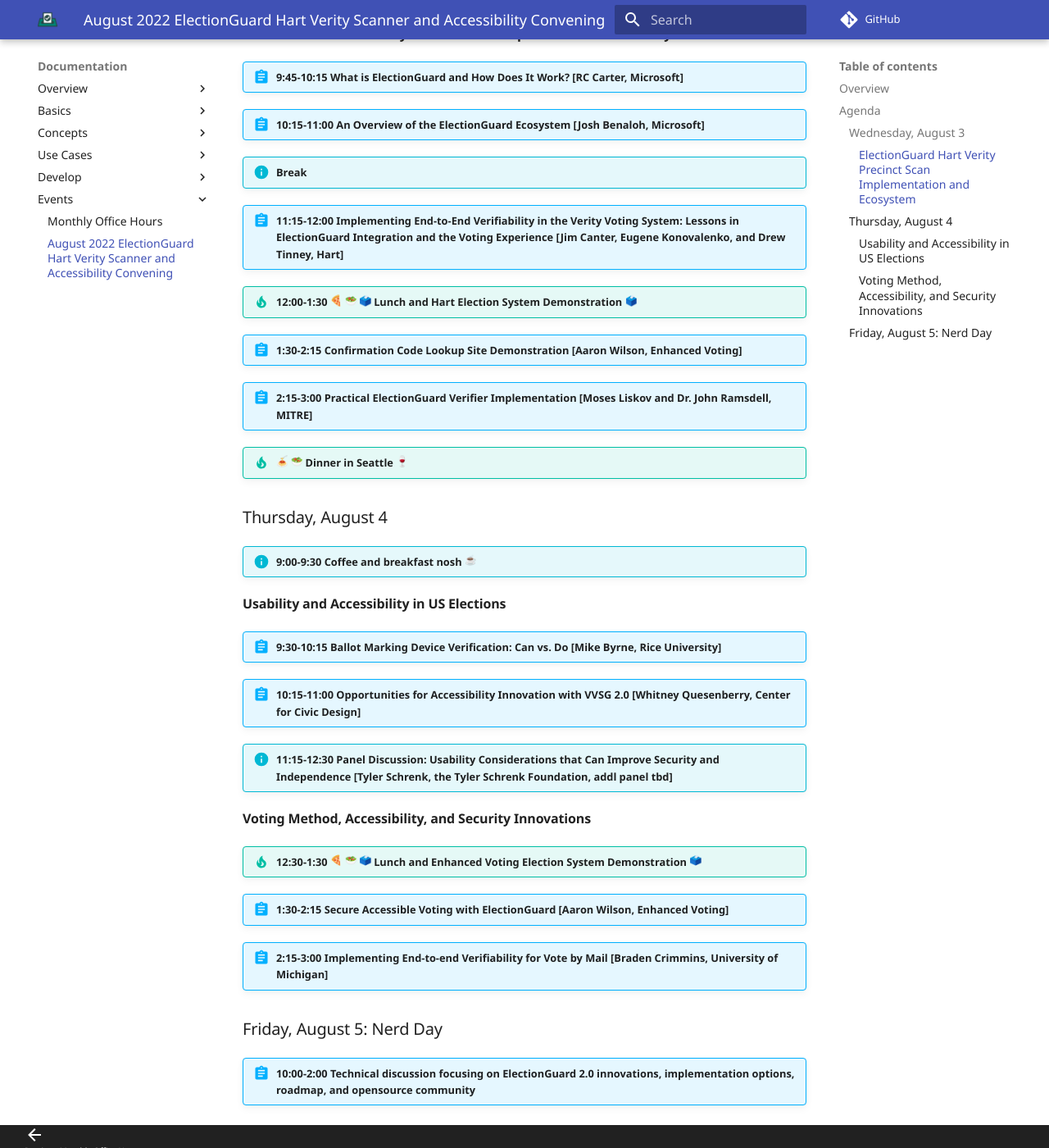
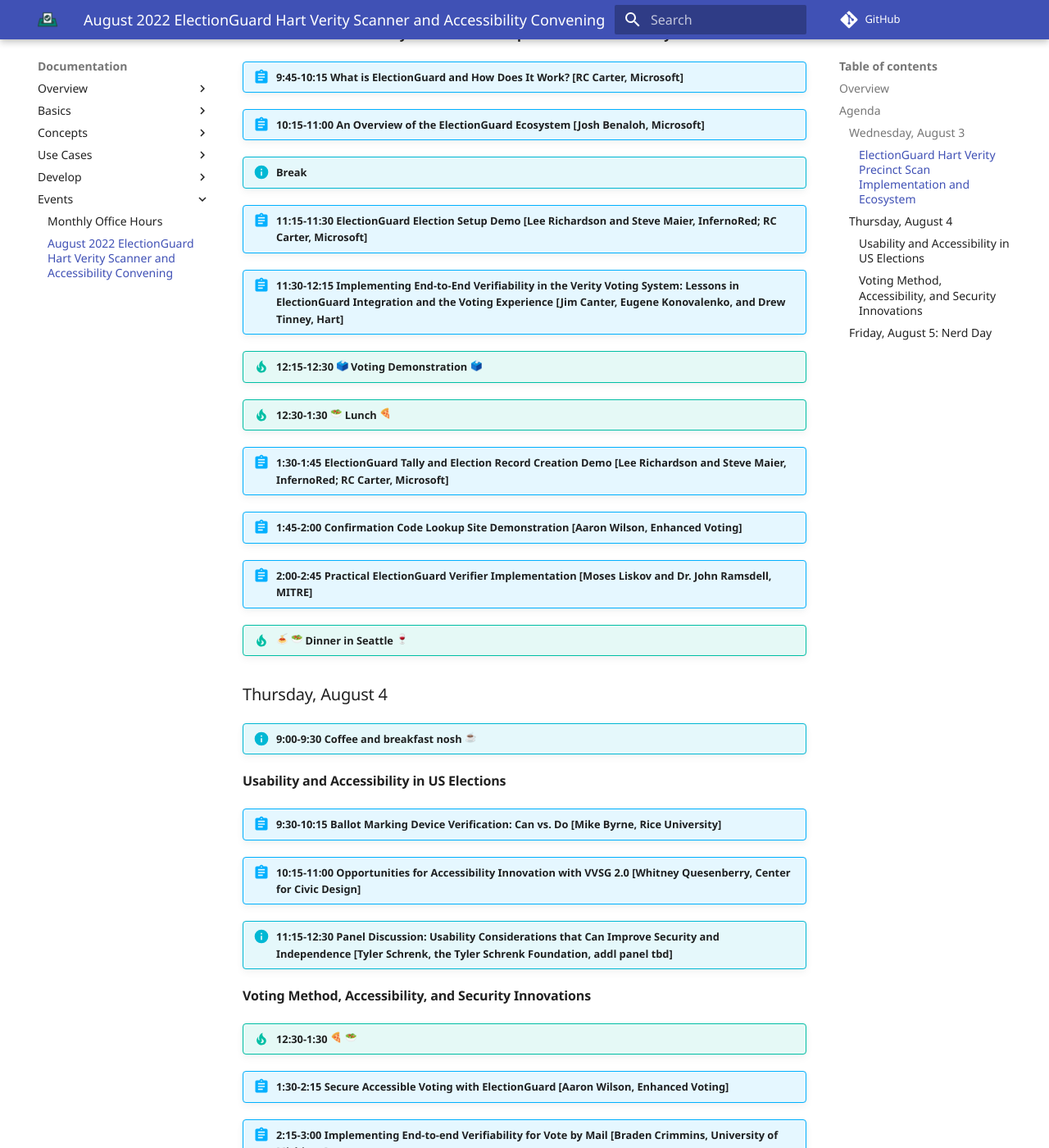
Before and after one commit to Election-Tech-Initiative/electionguard, an MkDocs documentation site: the page built from docs/events/eg_usability_aug_2022.md, in a window 1280 px wide and 1400 px high, scrolled down 626 px. Shown: the whole window at 82% size. Built offline with MkDocs 1.6.1 and Material for MkDocs 9.7.7, drawn with Linux system fonts in a browser that asks for light colours; emoji names are drawn with the system emoji font; some web fonts are replaced; comment, search, counter and statistics services are not loaded.

Commit message:
More agenda updates (#276)
* update events section; slight css tweak for links

* updated agenda, added times and small corrections

* event tweaks

* more agenda updates

Co-authored-by: Steve Maier <82616727+SteveMaier-IRT@users.noreply.github.com>

```diff
--- a/docs/events/eg_usability_aug_2022.md
+++ b/docs/events/eg_usability_aug_2022.md
@@ -16,11 +16,14 @@
 !!! abstract "9:45-10:15 What is ElectionGuard and How Does It Work?  [RC Carter, Microsoft]"
 !!! abstract "10:15-11:00 An Overview of the ElectionGuard Ecosystem [Josh Benaloh, Microsoft]"
 !!! info "Break"
-!!! abstract "11:15-12:00 Implementing End-to-End Verifiability in the Verity Voting System: Lessons in ElectionGuard Integration and the Voting Experience [Jim Canter, Eugene Konovalenko, and Drew Tinney, Hart]"
-!!! tip "12:00-1:30 :pizza: :salad: :ballot_box: Lunch and Hart Election System Demonstration :ballot_box:"
 
-!!! abstract "1:30-2:15 Confirmation Code Lookup Site Demonstration [Aaron Wilson, Enhanced Voting]"
-!!! abstract "2:15-3:00 Practical ElectionGuard Verifier Implementation [Moses Liskov and Dr. John Ramsdell, MITRE]"
+!!! abstract "11:15-11:30 ElectionGuard Election Setup Demo [Lee Richardson and  Steve Maier, InfernoRed; RC Carter, Microsoft]"
+!!! abstract "11:30-12:15 Implementing End-to-End Verifiability in the Verity Voting System: Lessons in ElectionGuard Integration and the Voting Experience [Jim Canter, Eugene Konovalenko, and Drew Tinney, Hart]"
+!!! tip "12:15-12:30 :ballot_box: Voting Demonstration :ballot_box:"
+!!! tip "12:30-1:30  :salad:  Lunch  :pizza:"
+!!! abstract "1:30-1:45 ElectionGuard Tally and Election Record Creation Demo [Lee Richardson and  Steve Maier, InfernoRed; RC Carter, Microsoft]"
+!!! abstract "1:45-2:00 Confirmation Code Lookup Site Demonstration [Aaron Wilson, Enhanced Voting]"
+!!! abstract "2:00-2:45 Practical ElectionGuard Verifier Implementation [Moses Liskov and Dr. John Ramsdell, MITRE]"
 
 !!! tip ":spaghetti: :salad: Dinner in Seattle :wine_glass:"
 
@@ -35,10 +38,10 @@
 
 #### Voting Method, Accessibility, and Security Innovations
 
-!!! tip "12:30-1:30 :pizza: :salad: :ballot_box: Lunch and Enhanced Voting Election System Demonstration :ballot_box:"
+!!! tip "12:30-1:30 :pizza: :salad:"
 !!! abstract "1:30-2:15 Secure Accessible Voting with ElectionGuard [Aaron Wilson, Enhanced Voting]"
 !!! abstract "2:15-3:00 Implementing End-to-end Verifiability for Vote by Mail [Braden Crimmins, University of Michigan]"
-
+!!!
 ### Friday, August 5: Nerd Day
 
 !!! abstract "10:00-2:00 Technical discussion focusing on ElectionGuard 2.0 innovations, implementation options, roadmap, and opensource community"
```
